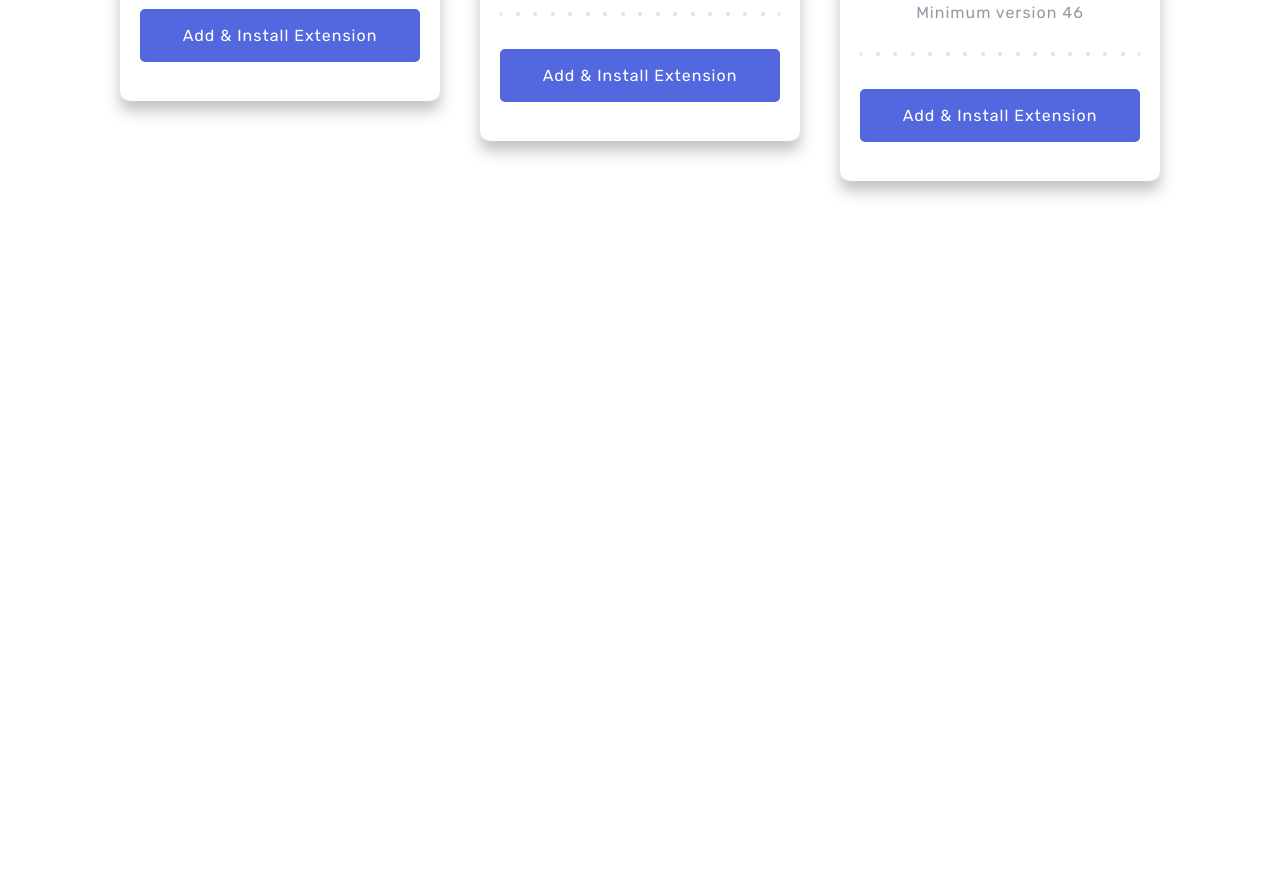
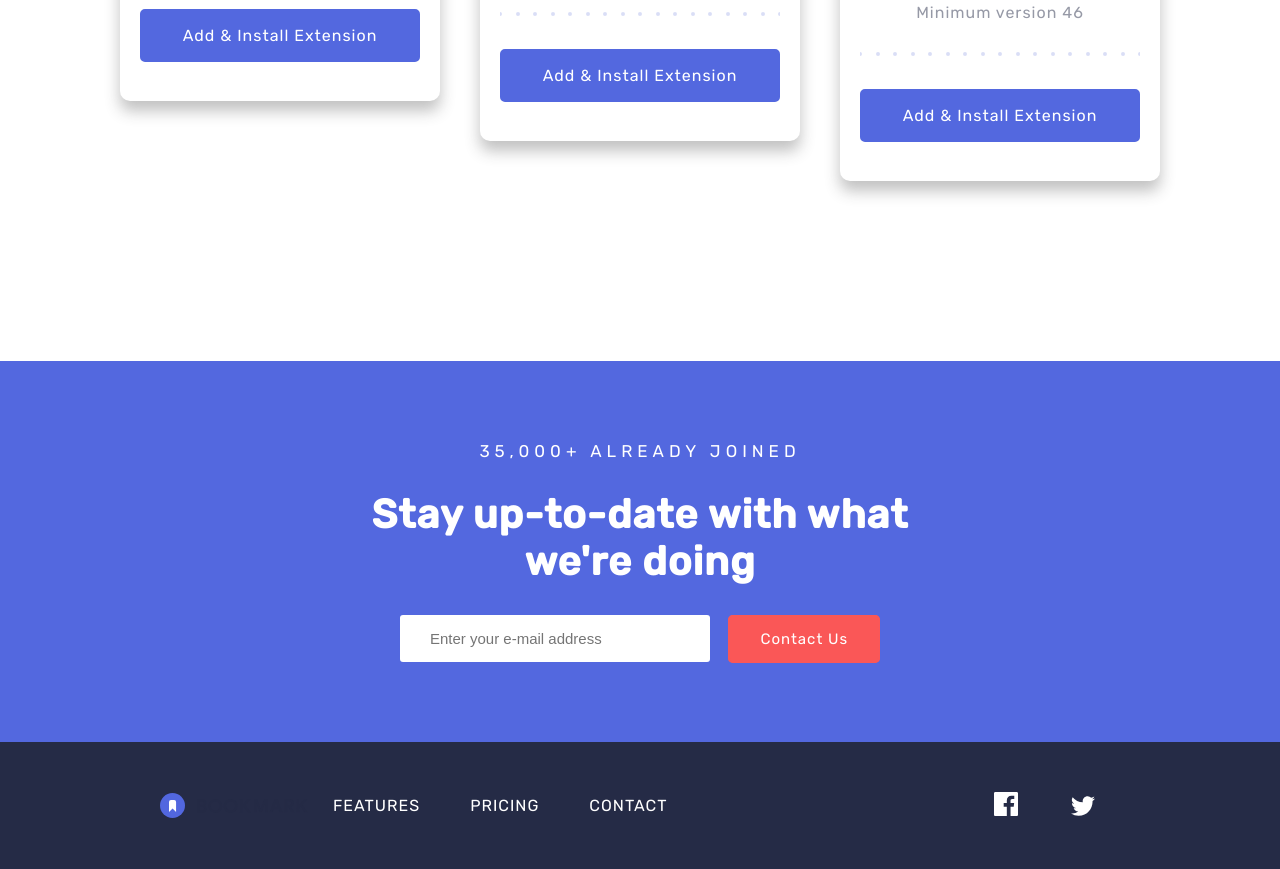
Before and after one commit to lukson33/bookmark-lp, a plain HTML site: page index.html in a window 1280 px wide. Shown: the part 2318-3187 px from the top of the page. Before the commit the page ends 2629 px from the top, so only its background shows below. Drawn offline with Linux system fonts and the light colour scheme.

Commit message:
input, footer styling and structure

```diff
--- a/css/sass/components/_input.scss
+++ b/css/sass/components/_input.scss
@@ -0,0 +1,52 @@
+//Input
+.blue {
+  padding: 8rem 0;
+  background-color: $soft-blue;
+  display: flex;
+  align-items: center;
+  justify-content: center;
+  color: #fff;
+  margin-top: 5rem;
+
+  &__content {
+    text-align: center;
+    p {
+      text-transform: uppercase;
+      font-size: 1.7rem;
+      margin-bottom: 3rem;
+      letter-spacing: 5px;
+    }
+
+    h3 {
+      font-size: 4rem;
+      width: 75%;
+      margin: 0 auto 3rem auto;
+    }
+  }
+
+  &__input {
+    input {
+      margin-right: 1.5rem;
+      background-color: #fff;
+      border: none;
+      border-radius: 3px;
+      padding: 1.5rem 3rem;
+      width: 250px;
+      font-size: 1.5rem;
+    }
+
+    a {
+      font-size: 1.5rem;
+      background-color: $soft-red;
+      padding: 1.3rem 3rem;
+      border-radius: 5px;
+      border: 2px solid $soft-red;
+      transition: 0.2s all;
+
+      &:hover {
+        color: $soft-red;
+        background-color: #fff;
+      }
+    }
+  }
+}
--- a/css/sass/layout/_footer.scss
+++ b/css/sass/layout/_footer.scss
@@ -0,0 +1,45 @@
+//Footer
+.footer {
+  padding: 5rem 0;
+  background-color: $dark-blue;
+
+  &__content {
+    width: 75%;
+    margin: 0 auto;
+    display: flex;
+    justify-content: space-between;
+    align-items: center;
+  }
+
+  &__nav {
+    display: flex;
+    align-items: center;
+
+    object {
+      fill: #fff;
+    }
+  }
+
+  &__list {
+    display: flex;
+  }
+
+  &__link {
+    padding: 0 2.5rem;
+    font-size: 1.6rem;
+    color: #fff;
+    text-transform: uppercase;
+    transition: 0.2s all;
+
+    &:hover {
+      color: $soft-red;
+    }
+  }
+
+  &__icons {
+    img {
+      padding: 0 2.5rem;
+      cursor: pointer;
+    }
+  }
+}
--- a/index.html
+++ b/index.html
@@ -152,8 +152,38 @@
         </div>
       </div>
     </section>
+  </div>
 
-    <script src="js/app.js"></script>
+  <section class="blue">
+    <div class="blue__content">
+      <p>35,000+ Already joined</p>
+      <h3>Stay up-to-date with what we're doing</h3>
+      <div class="blue__input">
+        <input type="text" name="" id="" placeholder="Enter your e-mail address">
+        <a href="#">Contact Us</a>
+      </div>
+    </div>
+  </section>
+
+  <section class="footer">
+    <div class="footer__content">
+      <div class="footer__nav">
+        <object data="images/logo-bookmark.svg" type=""></object>
+        <ul class="footer__list">
+          <li class="footer__link"><a href="">Features</a></li>
+          <li class="footer__link"><a href="">Pricing</a></li>
+          <li class="footer__link"><a href="">Contact</a></li>
+        </ul>
+      </div>
+
+      <div class="footer__icons">
+        <img src="images/icon-facebook.svg" alt="">
+        <img src="images/icon-twitter.svg" alt="">
+      </div>
+    </div>
+  </section>
+
+  <script src="js/app.js"></script>
 </body>
 
 </html>
```
Also changed, not shown: css/main.css, 1 other file.
